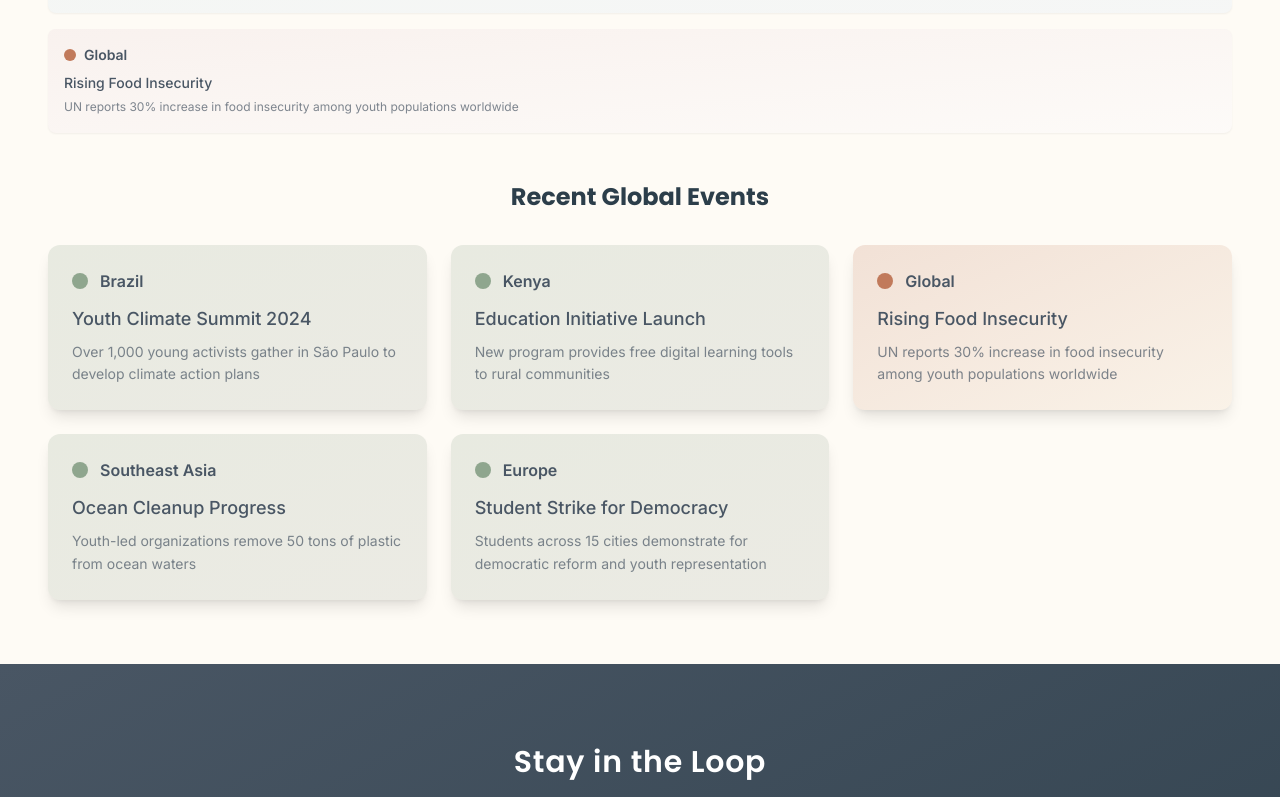
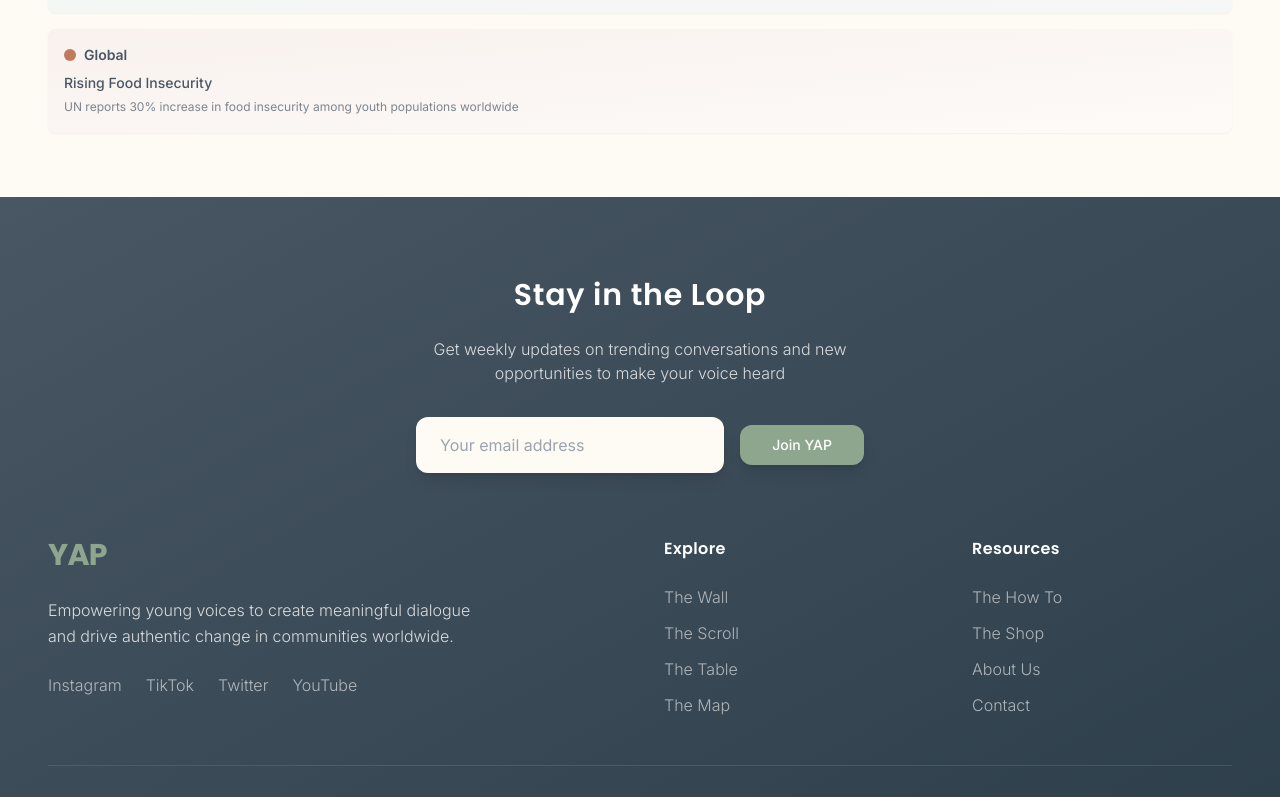
Before and after one commit to hisui8/yap-real-talk-hub, a React (Vite) app: page /the-map in a window 1280 px wide. Shown: the part 1768-2565 px from the top of the page. Built offline with nearby package versions, Linux system fonts and the light colour scheme.

Commit message:
Remove recent events section from map
Removed the horizontal rectangles displaying recent events from the map section.

```diff
--- a/src/pages/TheMap.tsx
+++ b/src/pages/TheMap.tsx
@@ -1,4 +1,3 @@
-
 import React, { useState } from 'react';
 import { Button } from '@/components/ui/button';
 import Header from '../components/Header';
@@ -156,37 +155,6 @@ const TheMap = () => {
               />
             </div>
           </div>
-
-          {/* Recent Events - Horizontal Layout */}
-          <div className="mt-12">
-            <h3 className="text-2xl font-bold text-charcoal font-display mb-8 text-center">Recent Global Events</h3>
-            <div className="grid grid-cols-1 md:grid-cols-2 lg:grid-cols-3 gap-6">
-              {filteredEvents.slice(0, 6).map((event) => (
-                <div
-                  key={event.id}
-                  className={`p-6 rounded-xl shadow-lg hover:shadow-xl transition-all cursor-pointer ${
-                    selectedRegion === event.region ? 'ring-2 ring-sage' : ''
-                  } ${
-                    event.type === 'positive'
-                      ? 'bg-gradient-to-br from-sage/20 to-forest/10'
-                      : 'bg-gradient-to-br from-copper/20 to-gold/10'
-                  }`}
-                  onClick={() => setSelectedRegion(selectedRegion === event.region ? null : event.region)}
-                >
-                  <div className="flex items-center space-x-3 mb-3">
-                    <div className={`w-4 h-4 rounded-full ${event.type === 'positive' ? 'bg-sage' : 'bg-copper'}`}></div>
-                    <p className="font-semibold text-gunmetal">{event.region}</p>
-                  </div>
-                  <h4 className="text-lg font-medium text-gunmetal mb-2">
-                    {event.event}
-                  </h4>
-                  <p className="text-sm text-gunmetal/70 leading-relaxed">
-                    {event.description}
-                  </p>
-                </div>
-              ))}
-            </div>
-          </div>
         </div>
       </section>
 
```
